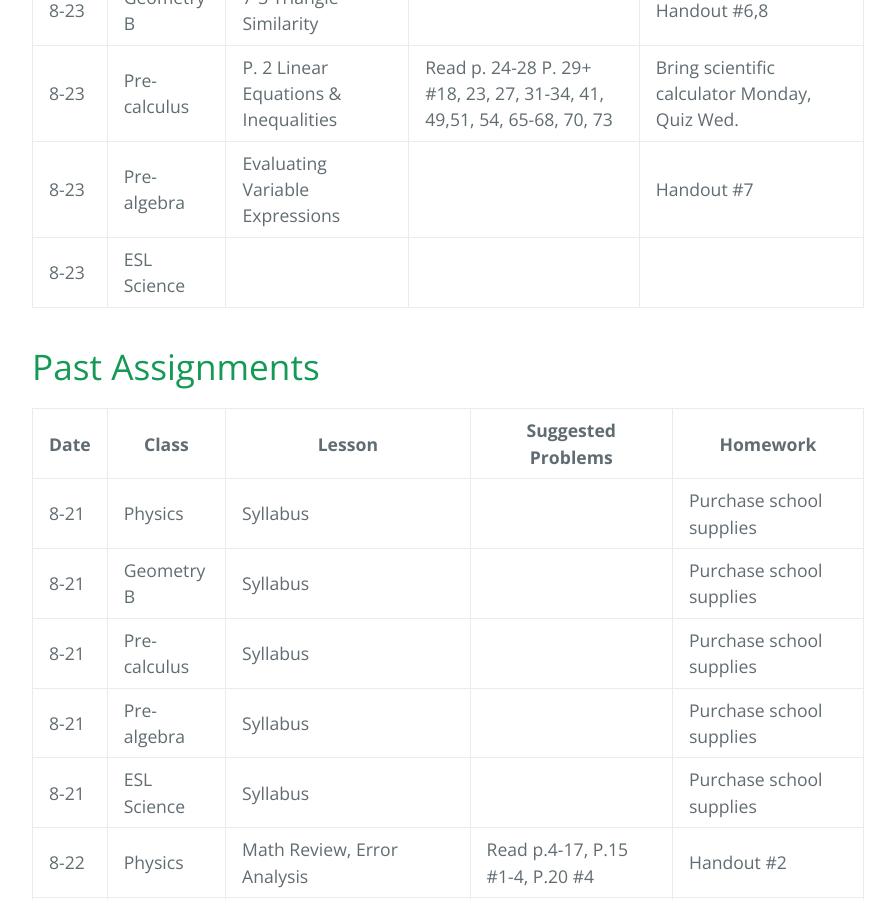
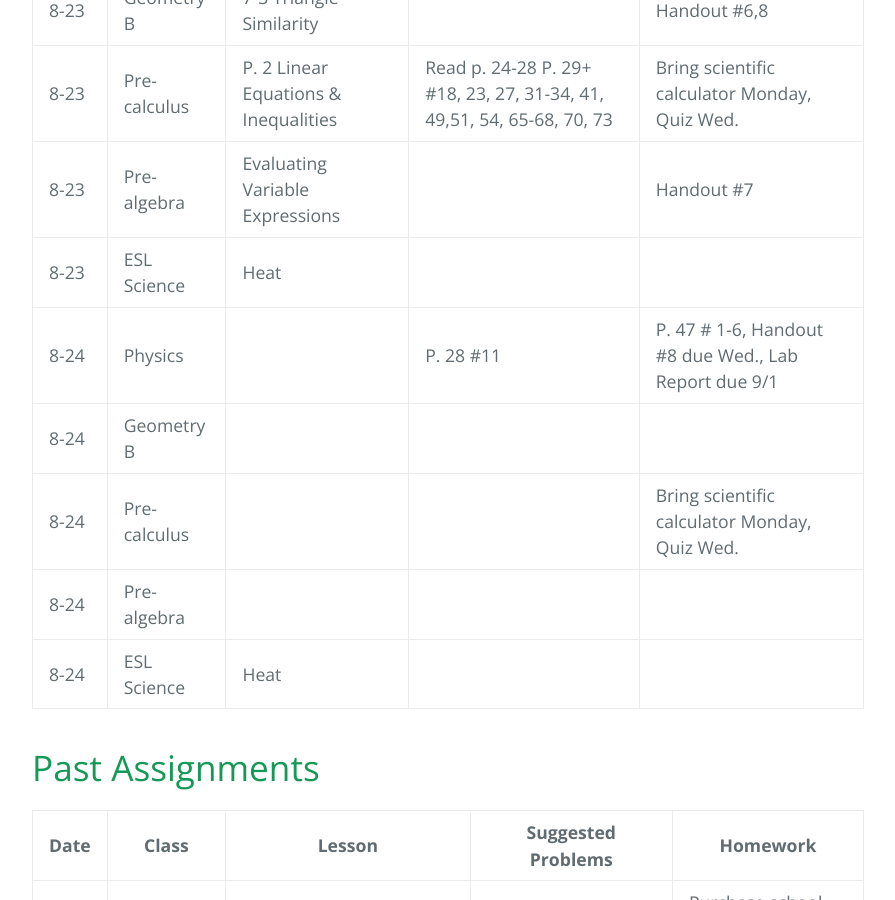
Before and after one commit to gpayoo/gpayoo, a Jekyll site: the page built from index.md, in a window 1280 px wide and 900 px high, scrolled down 733 px. Shown: the whole window, without its empty margins (192-1087 px from the left). Built offline with Jekyll 4.4.1, drawn with Linux system fonts in a browser that asks for light colours; our own code applies the rules of GitHub Pages for plain Markdown files.

Commit message:
Update index.md

```diff
--- a/index.md
+++ b/index.md
@@ -13,8 +13,12 @@ layout: default
 | 8-23 | Geometry B | 7-3 Triangle Similarity | | Handout #6,8
 | 8-23 | Pre-calculus | P. 2 Linear Equations & Inequalities| Read p. 24-28 P. 29+ #18, 23, 27, 31-34, 41, 49,51, 54, 65-68, 70, 73 | Bring scientific calculator Monday, Quiz Wed.
 | 8-23 | Pre-algebra | Evaluating Variable Expressions |  |  Handout #7
-| 8-23 | ESL Science |  |  |
-
+| 8-23 | ESL Science |  Heat |  |
+| 8-24 | Physics |  | P. 28 #11 |  P. 47 # 1-6, Handout #8 due Wed., Lab Report due 9/1
+| 8-24 | Geometry B |  | |
+| 8-24 | Pre-calculus | |  | Bring scientific calculator Monday, Quiz Wed.
+| 8-24 | Pre-algebra |
+| 8-24 | ESL Science |  Heat |  |
 
 
 # [](#header-2) Past Assignments
```
